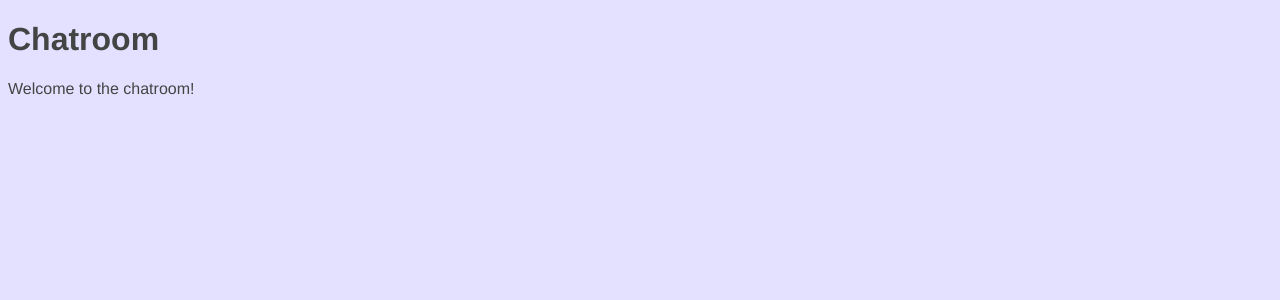
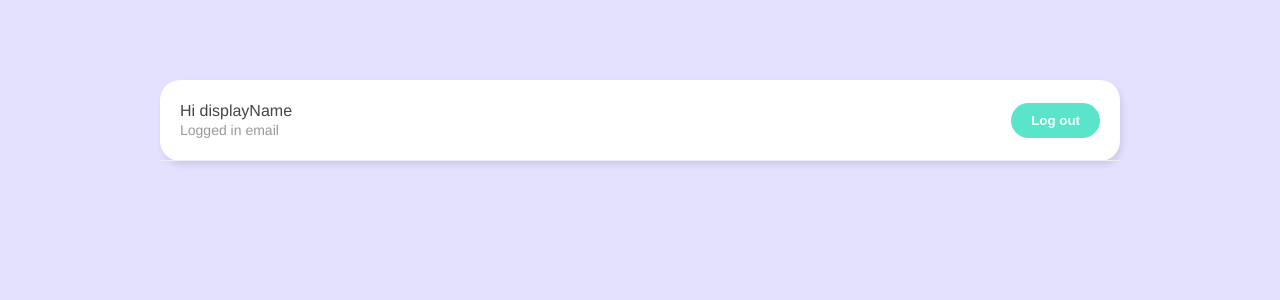
Before and after one commit to zawthuphyo25/live-chat-app, a Vue app: page /chatroom in a window 1280 px wide. Shown: the top 300 px of the page. Built offline with nearby package versions, Linux system fonts and the light colour scheme.

Commit message:
navbar and logout btn

```diff
--- /dev/null
+++ b/src/components/Navbar.vue
@@ -0,0 +1,52 @@
+<template>
+  <nav>
+    <div>
+      <p>Hi displayName</p>
+      <p class="email">Logged in email</p>
+    </div>
+    <button @click="logout">Log out</button>
+  </nav>
+</template>
+
+<script>
+import { auth } from "@/firebase/config";
+import { ref } from "vue";
+export default {
+  setup() {
+    let error = ref(null);
+    let logout = async () => {
+      //   alert("Logout");
+      try {
+        await auth.signOut();
+        console.log("User logged out");
+      } catch (err) {
+        // console.log(err.message);
+        error.value = err.message;
+        console.log(error.value);
+      }
+    };
+    return {
+      logout,
+    };
+  },
+};
+</script>
+
+<style>
+nav {
+  padding: 20px;
+  border-bottom: 1px solid #eee;
+  display: flex;
+  justify-content: space-between;
+  align-items: center;
+}
+nav p {
+  margin: 2px auto;
+  font-size: 16px;
+  color: #444;
+}
+nav p.email {
+  font-size: 14px;
+  color: #999;
+}
+</style>
--- a/src/views/Chatroom.vue
+++ b/src/views/Chatroom.vue
@@ -1,12 +1,14 @@
 <template>
-  <div class="chatroom">
-    <h1>Chatroom</h1>
-    <p>Welcome to the chatroom!</p>
+  <div class="container">
+    <Navbar></Navbar>
   </div>
 </template>
 
 <script>
-export default {};
+import Navbar from "../components/Navbar";
+export default {
+  components: { Navbar },
+};
 </script>
 
 <style></style>
```
